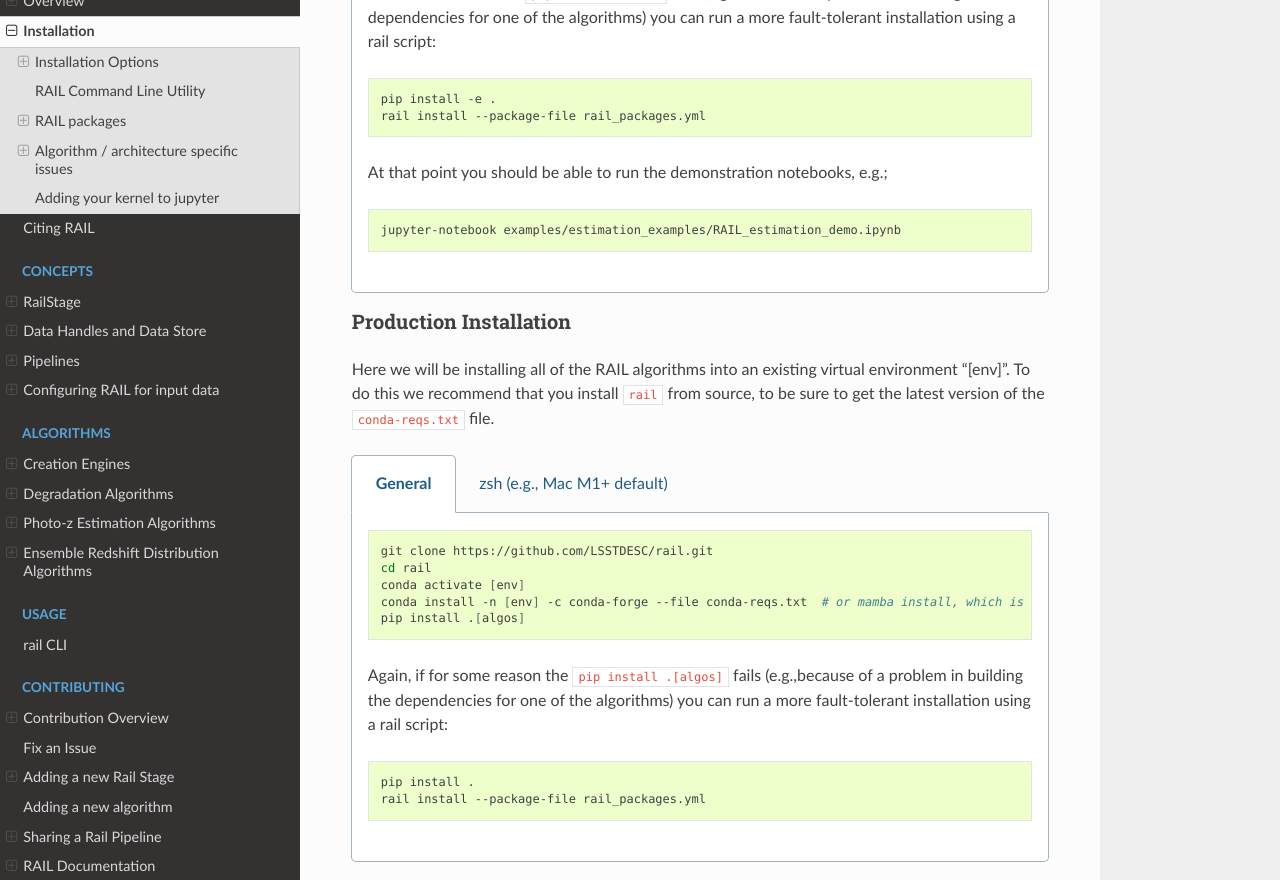
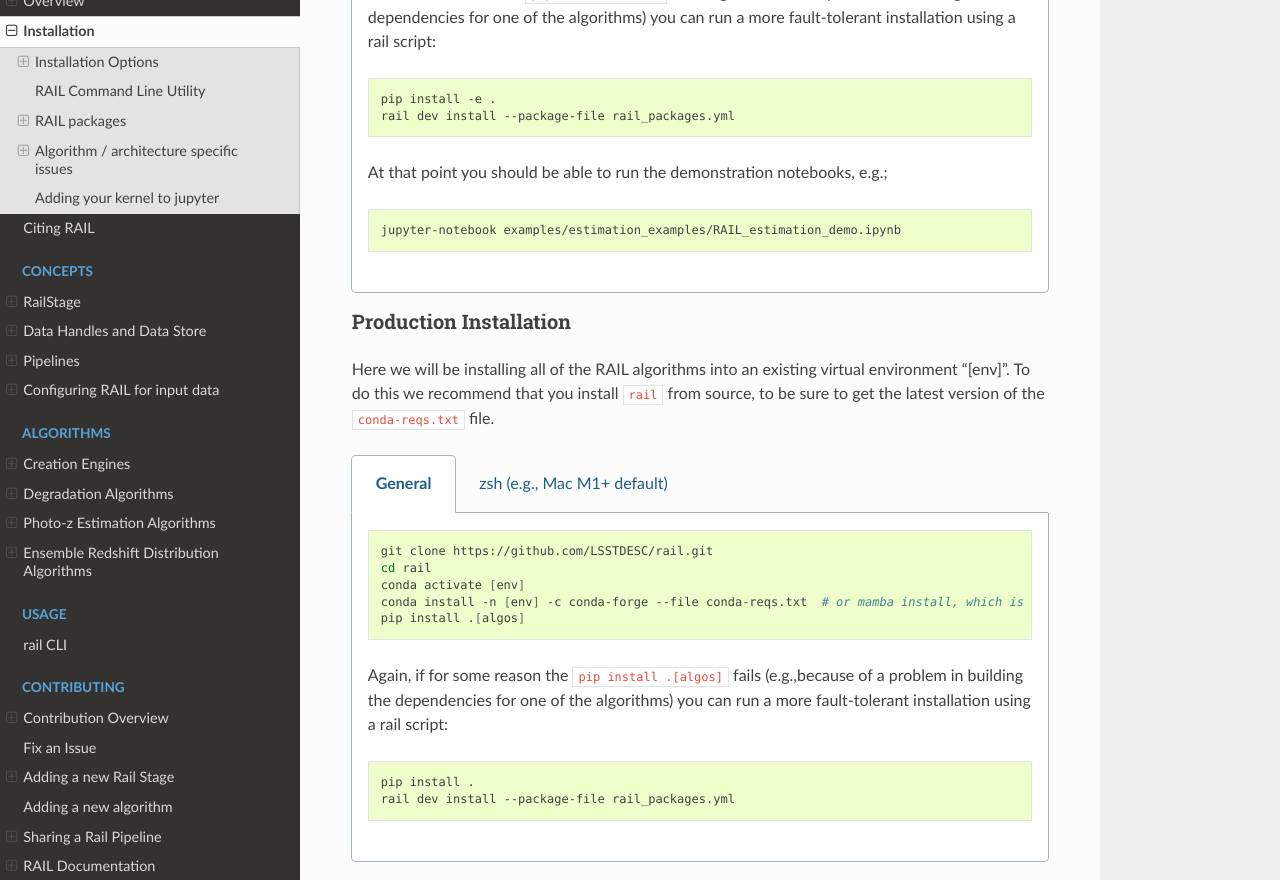
Before and after one commit to LSSTDESC/rail, a Sphinx documentation site: the page built from docs/source/installation.rst, in a window 1280 px wide and 1400 px high, scrolled down 1423 px. Shown: the part 151-1031 px from the top of the window. Built offline with Sphinx 7.4.7 and the Read the Docs theme 3.1.0, drawn with Linux system fonts in a browser that asks for light colours; pages that are not in the unit, such as notebooks, are missing from menus; the version number could not be read and is left out.

Commit message:
udpate installation instructions (#195)

```diff
--- a/docs/source/installation.rst
+++ b/docs/source/installation.rst
@@ -68,7 +68,7 @@ compiled libraries.
       .. code-block:: bash
 
           pip install -e .
-          rail install --package-file rail_packages.yml
+          rail dev install --package-file rail_packages.yml
 
 
       At that point you should be able to run the demonstration notebooks, e.g.;
@@ -96,7 +96,7 @@ compiled libraries.
       .. code-block:: bash
 
           pip install -e .
-          rail install --package-file rail_packages.yml
+          rail dev install --package-file rail_packages.yml
 
 
       At that point you should be able to run the demonstration notebooks, e.g.;
@@ -133,7 +133,7 @@ to be sure to get the latest version of the ``conda-reqs.txt`` file.
       .. code-block:: bash
 
           pip install .
-          rail install --package-file rail_packages.yml
+          rail dev install --package-file rail_packages.yml
 
 
    .. group-tab:: zsh (e.g., Mac M1+ default)
@@ -154,7 +154,7 @@ to be sure to get the latest version of the ``conda-reqs.txt`` file.
       .. code-block:: bash
 
           pip install .
-          rail install --package-file rail_packages.yml
+          rail dev install --package-file rail_packages.yml
 
 
 Algorithm Installation
@@ -231,8 +231,8 @@ compiled libraries.
           conda env create -f environment.yml -n [env]  # or mamba env create, which is much faster
           conda activate [env]
           pip install -e .
-          rail clone-source --package-file rail_packages.yml
-          rail install --package-file rail_packages.yml --from-source
+          rail dev clone-source --package-file rail_packages.yml
+          rail dev install --package-file rail_packages.yml --from-source
 
 
    .. group-tab:: zsh (e.g., Mac M1+ default)
@@ -244,8 +244,8 @@ compiled libraries.
           conda env create -f environment.yml -n [env]  # or mamba env create, which is much faster
           conda activate [env]
           pip install -e .
-          rail clone-source --package-file rail_packages.yml
-          rail install --package-file rail_packages.yml --from-source
+          rail dev clone-source --package-file rail_packages.yml
+          rail dev install --package-file rail_packages.yml --from-source
 
 
 RAIL Command Line Utility
```
